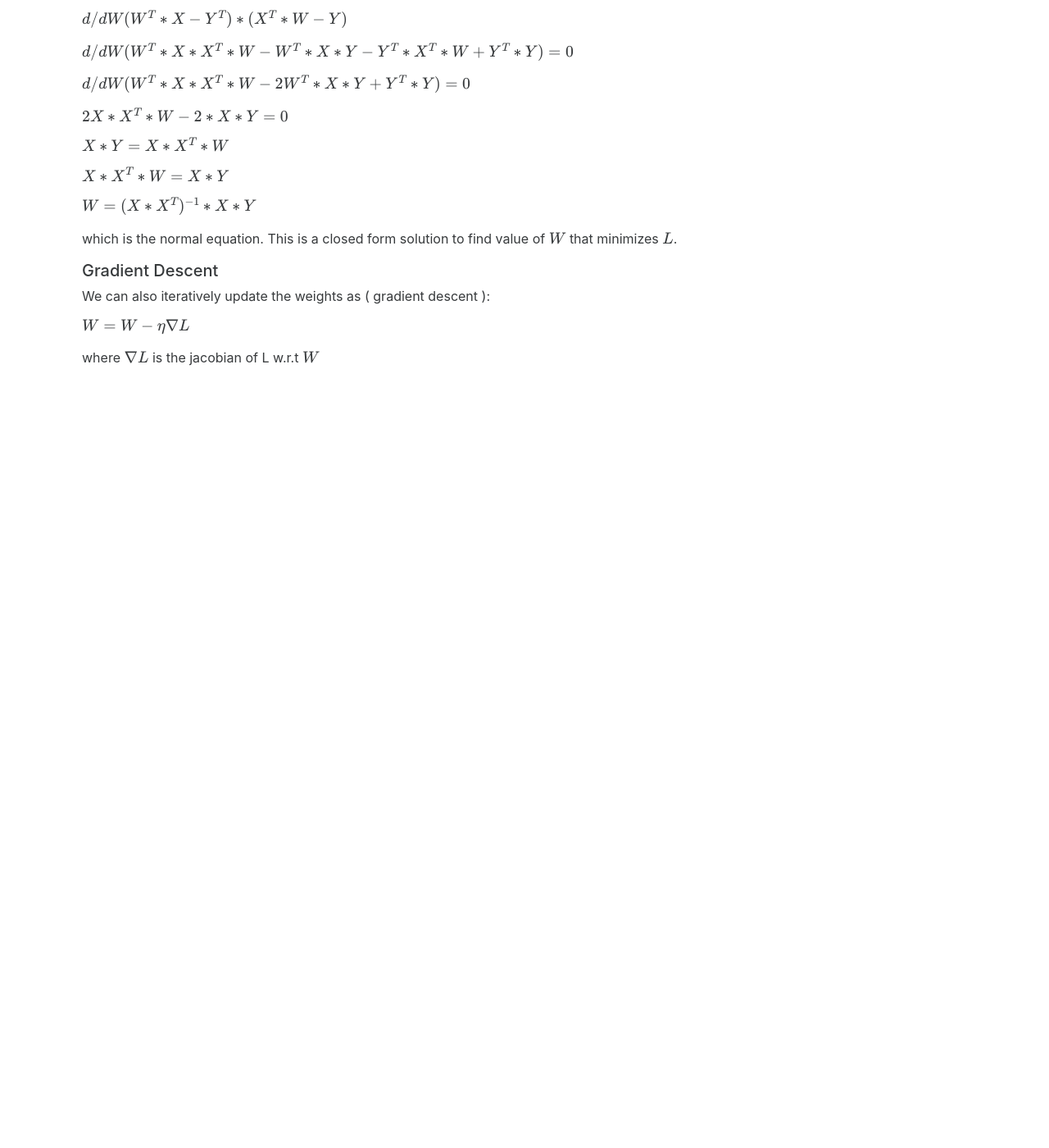
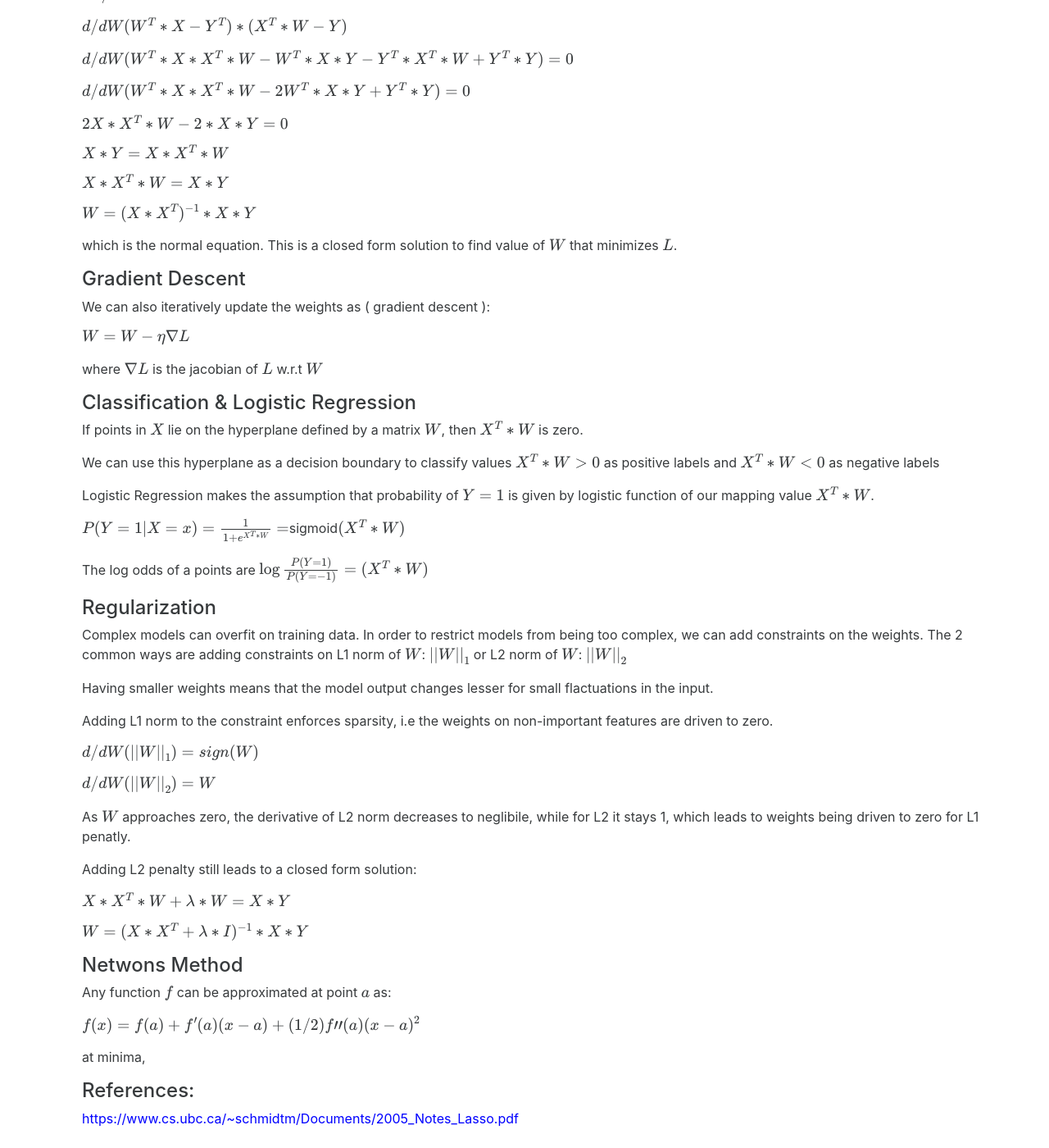
Before and after one commit to Saurabh7/Saurabh7.github.io, a Jekyll site: the page built from intro_ml.md, in a window 1280 px wide and 1400 px high, scrolled down 1009 px. Shown: the whole window at 82% size. Built offline with Jekyll 4.4.1, drawn with Linux system fonts in a browser that asks for light colours; comment, search, counter and statistics services are not loaded; our own code applies the rules of GitHub Pages for plain Markdown files; before the commit the page ends 1481 px from its top, so only the background shows below that; some of the changed text lies outside the part shown.

Commit message:
Add new methods

```diff
--- a/index.html
+++ b/index.html
@@ -136,7 +136,13 @@ Consensus-Based Vertically Partitioned Multi-layer Perceptrons for Edge Computin
   2022: I am currently working on Machine Learning problems at Oracle in AI Apps team.
 
 <br/>
+<hr>
 <br/>
+<p>
+  2021: I  graduated with a Masters degree in Data Science and ML from University at Buffalo.
+
+<br/>
+
 <hr>
 <br/>
 <p>
--- a/intro_ml.md
+++ b/intro_ml.md
@@ -5,7 +5,7 @@ comments: true
 ---
 ### Machine Learning
 
-##### Primer with Linear Regression
+#### Primer with Linear Regression & Logistic Regression
 
 The most common problem in Machine Learning is predicting a target variable given a set of observations. In case the target variable is continous ( can take arbitary real values ),
 this is what is commonly called a regression problem.
@@ -32,7 +32,7 @@ $L = \(Y_\{pred\} - Y\)^T * \(Y_{pred} - Y\)$
 
 $L = (X^T * W - Y)^T * (X^T * W - Y)$
 
-##### Normal Equation
+#### Normal Equation
 
 We can set the first order derivative to zero to get the minima,
 
@@ -56,10 +56,59 @@ $   W  = (X\*X^T)^{-1} \* X\*Y  $
 which is the normal equation.
 This is a closed form solution to find value of $W$ that minimizes $L$.
 
-##### Gradient Descent
+#### Gradient Descent
 
 We can also iteratively update the weights as ( gradient descent ):
 
 $ W = W - \eta \nabla L$
 
-where $ \nabla L $ is the jacobian of L w.r.t $W$
+where $ \nabla L $ is the jacobian of $L$ w.r.t $W$
+
+
+#### Classification & Logistic Regression
+
+If points in $X$ lie on the hyperplane defined by a matrix $W$, then $X^T * W $ is zero.
+
+We can use this hyperplane as a decision boundary to classify values $X^T * W > 0$ as positive labels and $X^T * W < 0$ as negative labels
+
+
+Logistic Regression makes the assumption that probability of $Y=1$ is given by logistic function of our mapping value $X^T\*W$.
+
+$P(Y=1 \| X = x) = \frac{1}{1 + e^{X^T\*W}}  = $sigmoid$(X^T\*W)$
+
+
+The log odds of a points are $ \log{\frac{P(Y = 1)}{P(Y = -1)}} = (X^T * W)$
+
+
+#### Regularization
+
+Complex models can overfit on training data. In order to restrict models from being too complex, we can add constraints on the weights. The 2 common ways are adding constraints on L1 norm of $W$: ${\|\|W\|\|}\_{1}$ or L2 norm of $W$: ${\|\|W\|\|}\_{2}$
+
+Having smaller weights means that the model output changes lesser for small flactuations in the input.
+
+Adding L1 norm to the constraint enforces sparsity, i.e the weights on non-important features are driven to zero.
+
+$d / dW ({\|\|W\|\|}\_{1} ) = sign(W)$
+
+
+$d / dW ({\|\|W\|\|}\_{2} ) = W$
+
+As $W$ approaches zero, the derivative of L2 norm decreases to neglibile, while for L2 it stays 1, which leads to weights being driven to zero for L1 penatly.
+
+Adding L2 penalty still leads to a closed form solution:
+
+$  X\*X^T \* W + \lambda\*W = X\*Y  $
+
+$W = (X\*X^T + \lambda\*I)^{-1} \* X\*Y $
+
+
+#### Netwons Method
+
+Any function $f$ can be approximated at point $a$ as:
+
+$f(x) = f(a) + f'(a) (x-a) + (1/2) f"(a) (x-a)^2$
+
+at minima,
+
+#### References:
+[https://www.cs.ubc.ca/~schmidtm/Documents/2005_Notes_Lasso.pdf](https://www.cs.ubc.ca/~schmidtm/Documents/2005_Notes_Lasso.pdf)
```
Also changed, not shown: blog.md (+9 -0 lines), generative_models.md (added, +60 -0 lines), intro_numerical_methods.md (added, +57 -0 lines).
